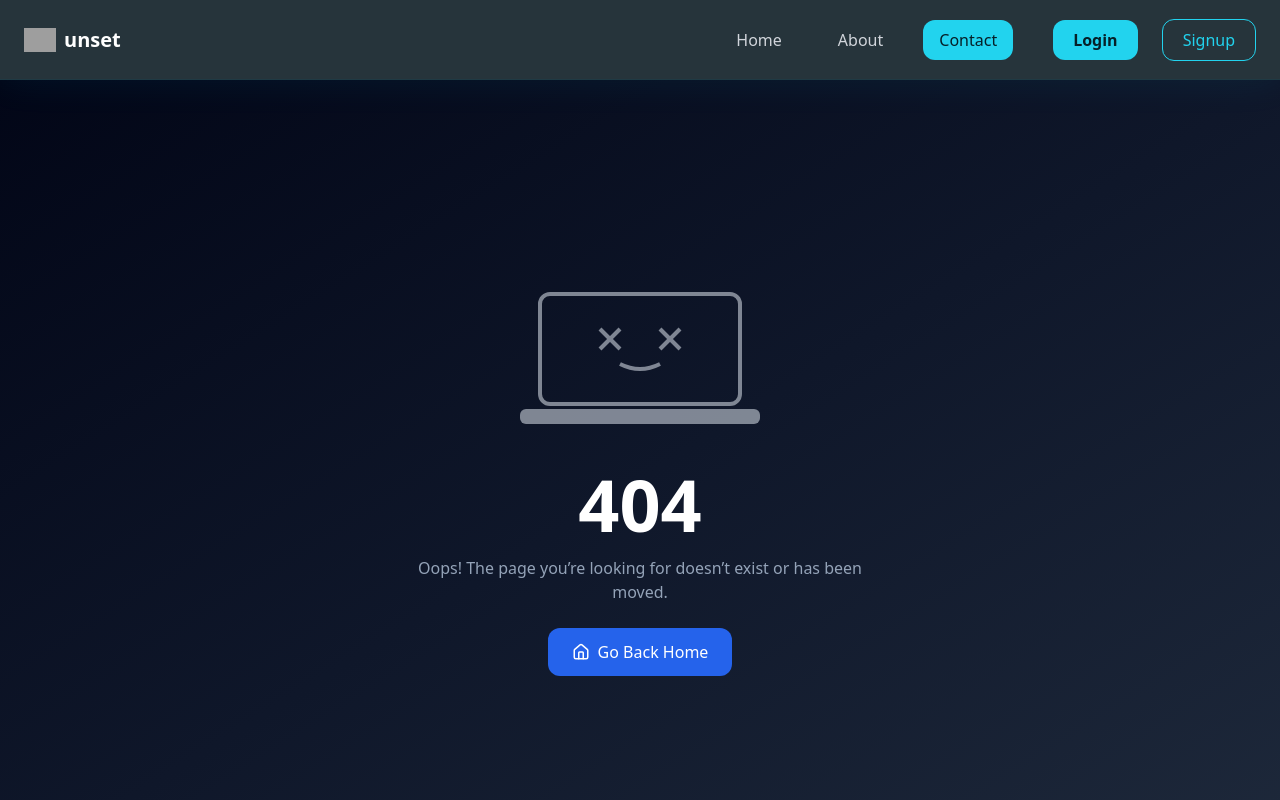
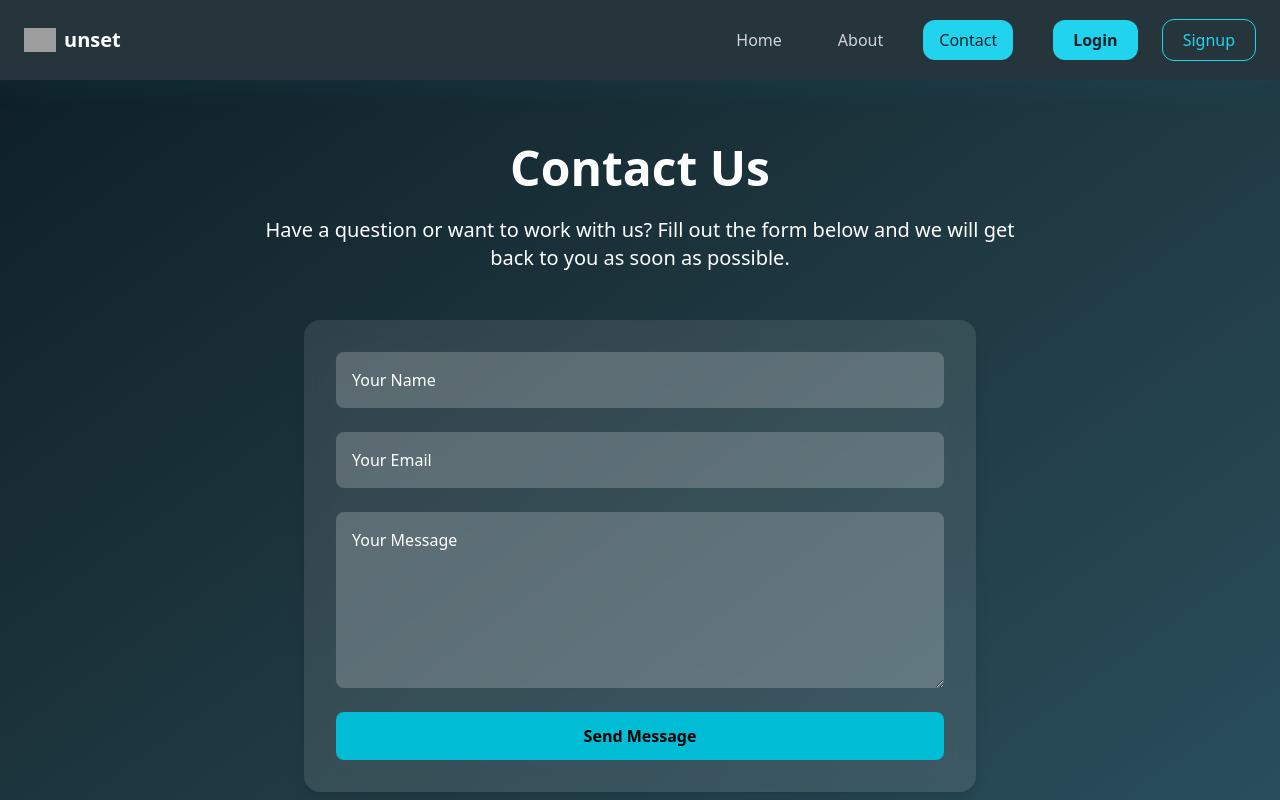
Before and after one commit to 4stacktechnologies/n-frontend, a React (Vite) app: page /Contact in a window 1280 px wide. Shown: the top 800 px of the page. Built offline with nearby package versions, Linux system fonts and the light colour scheme; no server answers; grey boxes are pictures that could not be loaded.

Commit message:
feat: add About and Contact pages with routing

```diff
--- /dev/null
+++ b/src/pages/About.jsx
@@ -0,0 +1,50 @@
+import React from "react";
+
+const About = () => {
+  return (
+    <div className="min-h-screen bg-gradient-to-br from-[#0f2027] via-[#203a43] to-[#2c5364] text-white flex flex-col items-center px-4 py-16">
+      <h1 className="text-4xl md:text-5xl font-bold mb-6 text-center">
+        About Us
+      </h1>
+
+      <p className="max-w-3xl text-center text-lg md:text-xl mb-8">
+        Welcome to <span className="font-semibold">Your Company Name</span>, where innovation meets quality. We are dedicated to delivering exceptional services and creating solutions that make a real difference. Our team of passionate professionals works tirelessly to bring your ideas to life.
+      </p>
+
+      <div className="max-w-4xl grid md:grid-cols-2 gap-8 mt-8">
+        <div className="bg-white/10 backdrop-blur-md rounded-xl p-6 shadow-lg">
+          <h2 className="text-2xl font-semibold mb-4">Our Mission</h2>
+          <p>
+            To provide top-notch solutions that empower individuals and businesses to achieve their goals efficiently and creatively.
+          </p>
+        </div>
+
+        <div className="bg-white/10 backdrop-blur-md rounded-xl p-6 shadow-lg">
+          <h2 className="text-2xl font-semibold mb-4">Our Vision</h2>
+          <p>
+            To become a trusted leader in technology and innovation, constantly pushing the boundaries of what’s possible.
+          </p>
+        </div>
+
+        <div className="bg-white/10 backdrop-blur-md rounded-xl p-6 shadow-lg">
+          <h2 className="text-2xl font-semibold mb-4">Our Values</h2>
+          <ul className="list-disc list-inside">
+            <li>Integrity and Transparency</li>
+            <li>Innovation and Creativity</li>
+            <li>Customer Satisfaction</li>
+            <li>Collaboration and Teamwork</li>
+          </ul>
+        </div>
+
+        <div className="bg-white/10 backdrop-blur-md rounded-xl p-6 shadow-lg">
+          <h2 className="text-2xl font-semibold mb-4">Our Team</h2>
+          <p>
+            Our team consists of experienced professionals who are passionate about technology, design, and creating solutions that make an impact.
+          </p>
+        </div>
+      </div>
+    </div>
+  );
+};
+
+export default About;
--- /dev/null
+++ b/src/pages/Contact.jsx
@@ -0,0 +1,82 @@
+import React, { useState } from "react";
+
+const Contact = () => {
+  const [formData, setFormData] = useState({
+    name: "",
+    email: "",
+    message: "",
+  });
+
+  const handleChange = (e) => {
+    setFormData({ ...formData, [e.target.name]: e.target.value });
+  };
+
+  const handleSubmit = (e) => {
+    e.preventDefault();
+    console.log("Form Data Submitted:", formData);
+    alert("Thank you for contacting us! We will get back to you soon.");
+    setFormData({ name: "", email: "", message: "" });
+  };
+
+  return (
+    <div className="min-h-screen bg-gradient-to-br from-[#0f2027] via-[#203a43] to-[#2c5364] text-white flex flex-col items-center px-4 py-16">
+      <h1 className="text-4xl md:text-5xl font-bold mb-6 text-center">
+        Contact Us
+      </h1>
+
+      <p className="max-w-3xl text-center text-lg md:text-xl mb-12">
+        Have a question or want to work with us? Fill out the form below and we will get back to you as soon as possible.
+      </p>
+
+      <form
+        onSubmit={handleSubmit}
+        className="w-full max-w-2xl bg-white/10 backdrop-blur-md rounded-2xl p-8 shadow-lg flex flex-col gap-6"
+      >
+        <input
+          type="text"
+          name="name"
+          value={formData.name}
+          onChange={handleChange}
+          placeholder="Your Name"
+          required
+          className="p-4 rounded-lg bg-white/20 text-white placeholder-white focus:outline-none focus:ring-2 focus:ring-[#00bcd4]"
+        />
+
+        <input
+          type="email"
+          name="email"
+          value={formData.email}
+          onChange={handleChange}
+          placeholder="Your Email"
+          required
+          className="p-4 rounded-lg bg-white/20 text-white placeholder-white focus:outline-none focus:ring-2 focus:ring-[#00bcd4]"
+        />
+
+        <textarea
+          name="message"
+          value={formData.message}
+          onChange={handleChange}
+          placeholder="Your Message"
+          rows="6"
+          required
+          className="p-4 rounded-lg bg-white/20 text-white placeholder-white focus:outline-none focus:ring-2 focus:ring-[#00bcd4]"
+        ></textarea>
+
+        <button
+          type="submit"
+          className="bg-[#00bcd4] hover:bg-[#00a4c4] transition-colors font-semibold py-3 rounded-lg text-black"
+        >
+          Send Message
+        </button>
+      </form>
+
+      <div className="mt-12 text-center space-y-4">
+        <p>Email: <span className="font-semibold">info@yourcompany.com</span></p>
+        <p>Phone: <span className="font-semibold">+91 123 456 7890</span></p>
+        <p>Address: <span className="font-semibold">123 Main Street, Your City, India</span></p>
+      </div>
+    </div>
+  );
+};
+
+export default Contact;
--- a/src/routes/AppRoutes.jsx
+++ b/src/routes/AppRoutes.jsx
@@ -17,6 +17,8 @@ import CreateUser from "../pages/user/CreateUser";
 import CreateProduct from "../pages/user/CreateProduct";
 import EditProduct from "../pages/user/EditProducts";
 import NotFound from "../pages/NotFound";
+import Contact from "../pages/Contact";
+import About from "../pages/About";
 
 export default function AppRoutes() {
   return (
@@ -35,6 +37,10 @@ export default function AppRoutes() {
           <Route path="/products" element={
             <Userproducts />
           } />
+
+          <Route path="/About" element={<About/>} />
+
+          <Route path="/Contact" element={<Contact/>} />
 
           <Route path="/products/:id" element={
             <ProductDetails />
```
